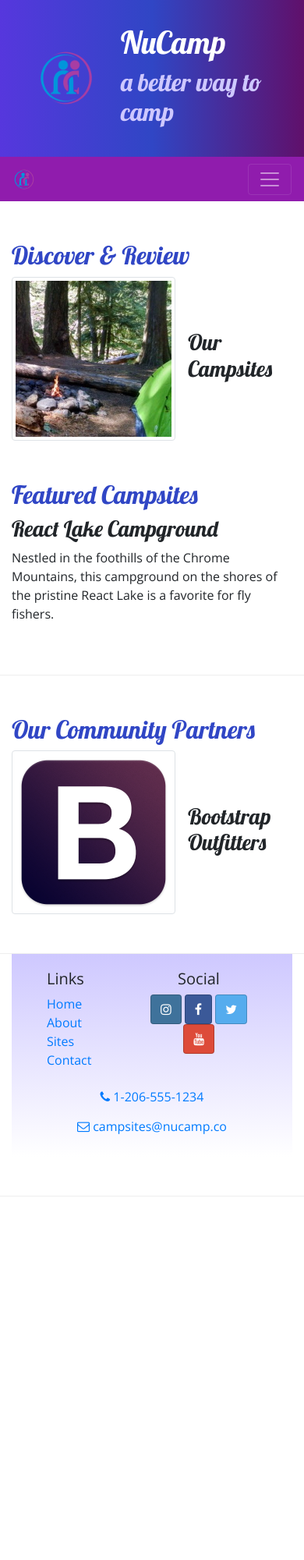
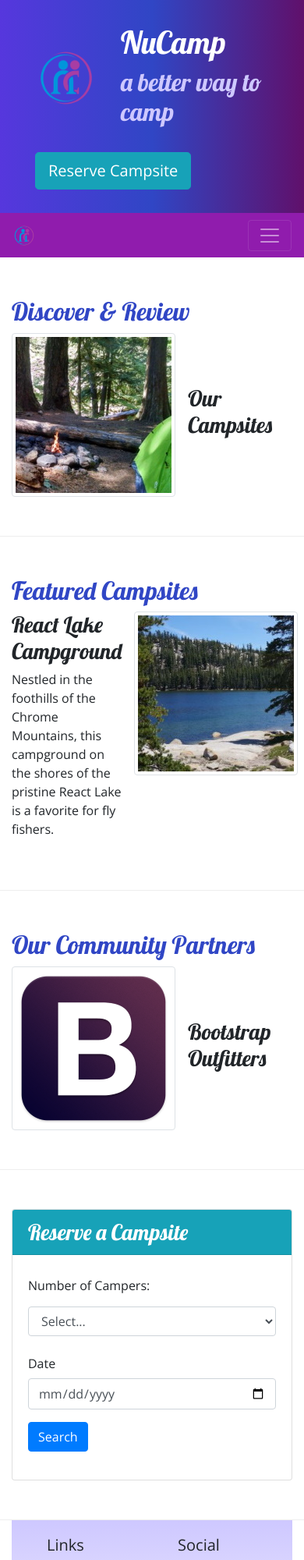
Before and after one commit to emerson-ang21/nucamp-bootstrap, a website: page index.html in a window 390 px wide. Shown: the top 2000 px of the page at 78% size. Before the commit the page ends 1534 px from the top, so only its background shows below. Drawn offline with nearby package versions, Linux system fonts and the light colour scheme.

Commit message:
Week 2 Assignment

```diff
--- a/index.html
+++ b/index.html
@@ -21,6 +21,7 @@
 <body>
 
     <header class="jumbotron jumbotron-fluid">
+
         <div class="container">
             <div class="row">
                 <div class="col-4 col-sm-3 col-md-2 align-self-center">
@@ -29,6 +30,9 @@
                 <div class="col">
                     <h1>NuCamp</h1>
                     <h2>a better way to camp</h2>
+                </div>
+                <div class="col col-md-4 col-xl-2">
+                    <a class="btn btn-info btn-lg mt-4" href="#" role="button">Reserve Campsite</a>
                 </div>
             </div>
         </div>
@@ -66,6 +70,8 @@
                         </div>
                     </div>
                 </div>
+        </div>
+    </div>
 
     <div class="container">
         <div class="row row-content align-items-center">
@@ -73,8 +79,13 @@
                 <h2>Featured Campsites</h2>
             </div>
             <div class="col">
-                <h3>React Lake Campground</h3>
-                <p>Nestled in the foothills of the Chrome Mountains, this campground on the shores of the pristine React Lake is a favorite for fly fishers.</p>
+                <div class="media">
+                     <div class="media-body align-self-center">
+                        <h3>React Lake Campground</h3>
+                        <p>Nestled in the foothills of the Chrome Mountains, this campground on the shores of the pristine React Lake is a favorite for fly fishers.</p>
+                    </div>
+                    <img class="d-flex ml-3 img-thumbnail" src="img/react-lake-thumb.jpg" alt="React Lake" />
+                </div>
             </div>
         </div>
     </div>
@@ -94,7 +105,44 @@
                 </div>
             </div>
         </div>
-
+        <div class="row row-content align-items-center">
+            <div class="col col-sm-8 mx-auto">
+                <div class="card">
+                    <h3 class="card-header bg-info text-white">Reserve a Campsite</h3>
+                    <div class="card-body">
+                        <form id="reserveForm">
+                            <div class="form-group row">
+                                <div class="col-sm-6 col-form-label">
+                                    <label for="numCampers">Number of Campers:</label>
+                                </div>
+                                <div class="col-sm-6">
+                                    <select name="numCampers" id="numCampers" class="form-control">
+                                        <option selected>Select...</option>
+                                        <option value = 1>1</option>
+                                        <option value = 2>2</option>
+                                        <option value = 3>3</option>
+                                        <option value = 4>4</option>
+                                        <option value = 5>5</option>
+                                        <option value = 6>6</option>
+                                    </select>
+                                </div>
+                            </div>
+                            <div class="form-group row">
+                                <label class="row-sm-6 col-sm-6 col-form-label" for="date">Date</label>
+                                <div class="col-sm-6">
+                                    <input type="date" id="date" name="date" class="form-control" placeholder="Date" />
+                                </div>
+                            </div>
+                            <div class="form-group row">
+                                <div class="col">
+                                    <button class="btn btn-primary" type="button">Search</button>
+                                </div>
+                            </div>
+                        </form>
+                    </div>
+            </div>
+        </div>
+    </div>
     <footer class="site-footer">
         <div class="container">
             <div class="row">
@@ -119,6 +167,7 @@
             	<a role="button" class="btn btn-link" href="mailto:campsites@nucamp.com"><i class="fa fa-envelope-o"></i> campsites@nucamp.co</a>
                 </div>
             </div>
+
         </div>
     </footer>
 
```
Also changed, not shown: Ideaportfolio.html (added, +39 -0 lines), warm_up.html (added, +31 -0 lines).
